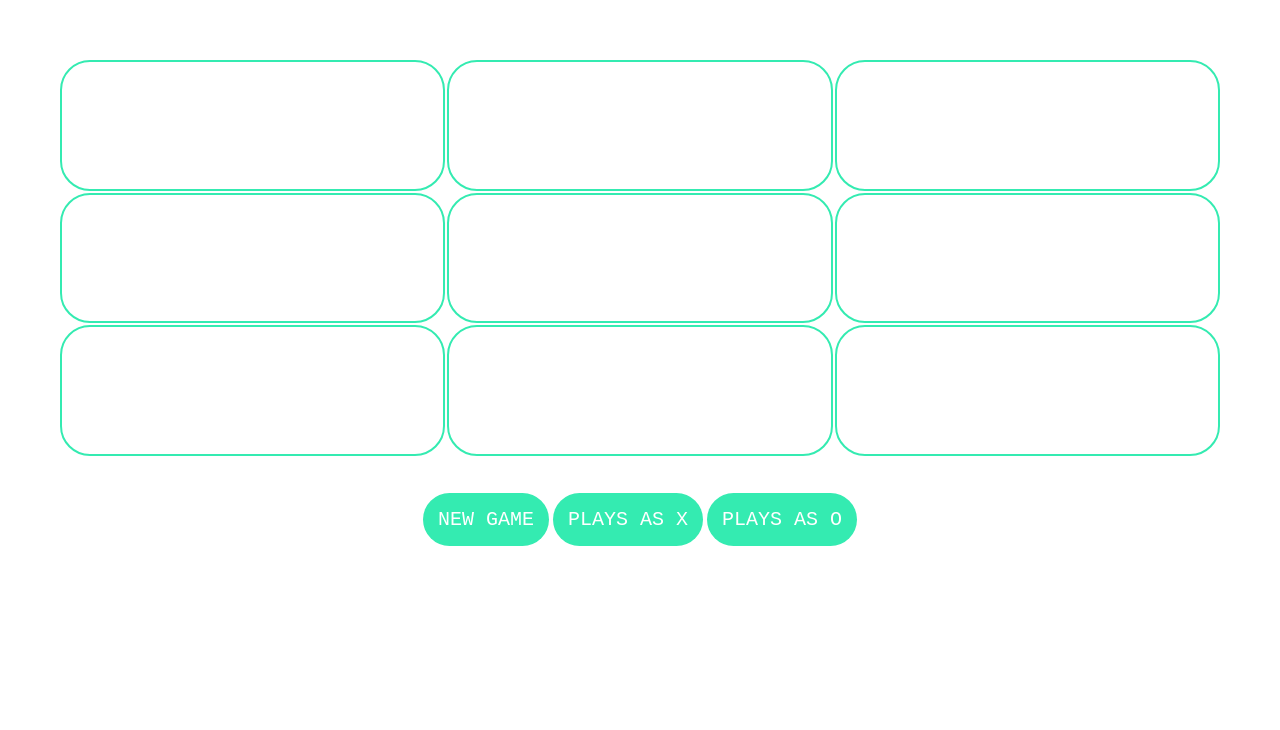
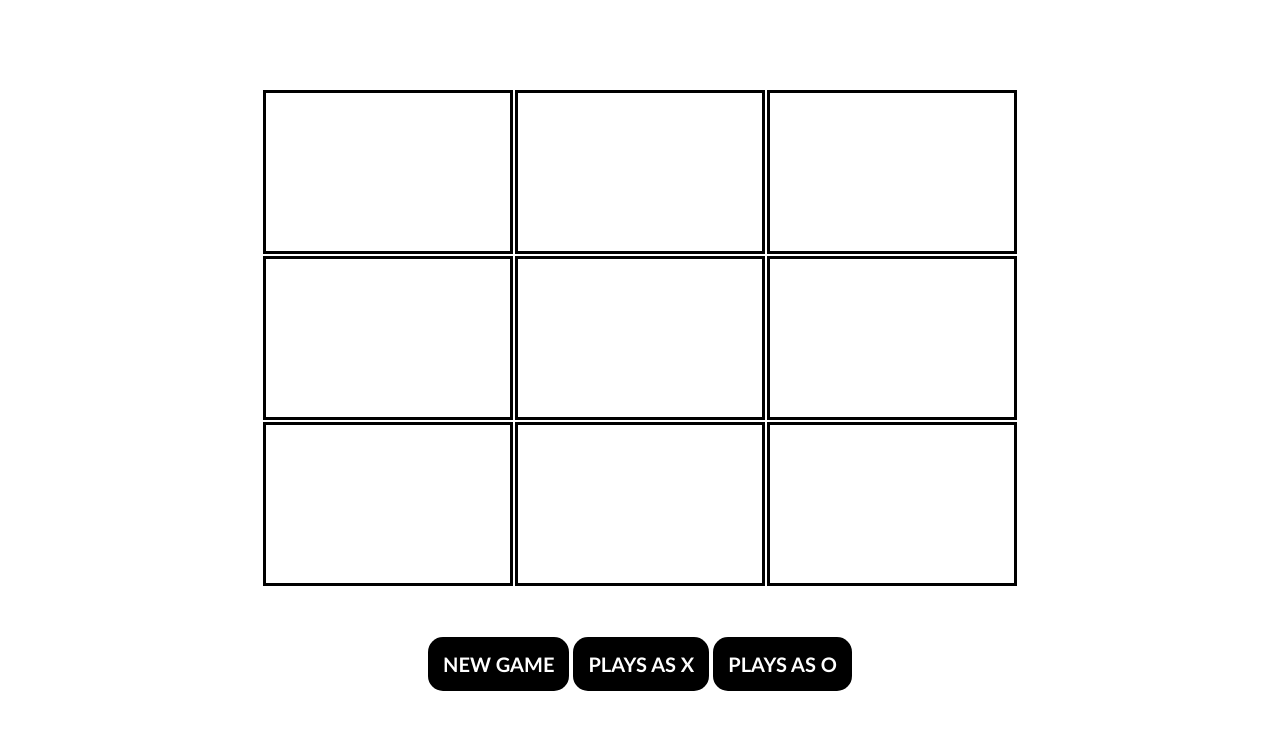
Before and after one commit to dogsteve/PlayWithMe, a plain HTML site: page index.html in a window 1280 px wide. Drawn offline with Linux system fonts and the light colour scheme.

Commit message:
fixed somethings

```diff
--- a/index.js
+++ b/index.js
@@ -71,7 +71,7 @@ function get_score(board) {
     return 0
 }
 
-function minimax(board, depth, isMax, alpha, beta) {
+function minimax(board, isMax, alpha, beta) {
     let score = get_score(board);
     if (score > 0)
         return score;
@@ -85,7 +85,7 @@ function minimax(board, depth, isMax, alpha, beta) {
             for (let j = 0; j < 3; j++) {
                 if (board[i][j] == '_') {
                     board[i][j] = bot;
-                    best = Math.max(best, minimax(board, depth + 1, !isMax, alpha, beta));
+                    best = Math.max(best, minimax(board, !isMax, alpha, beta));
                     alpha = Math.max(alpha, best);
                     board[i][j] = '_';
                     if (alpha >= beta) {
@@ -98,14 +98,11 @@ function minimax(board, depth, isMax, alpha, beta) {
     }
     else {
         let best = 1000;
-
-        // Traverse all cells
         for (let i = 0; i < 3; i++) {
             for (let j = 0; j < 3; j++) {
-
                 if (board[i][j] == '_') {
                     board[i][j] = human;
-                    best = Math.min(best, minimax(board, depth + 1, !isMax, alpha, beta));
+                    best = Math.min(best, minimax(board, !isMax, alpha, beta));
                     beta = Math.min(beta, best);
                     board[i][j] = '_';
                     if (alpha >= beta) {
@@ -117,7 +114,6 @@ function minimax(board, depth, isMax, alpha, beta) {
         return best;
     }
 }
-
 function bot_move(board) {
     let best_score = -9999;
     let position = [-1, -1];
@@ -126,7 +122,7 @@ function bot_move(board) {
         for (var j = 0; j < board[i].length; j++) {
             if (board[i][j] === '_') {
                 board[i][j] = bot;
-                let child_value = minimax(board, 0, false, -9999, 9999);
+                let child_value = minimax(board, false, -9999, 9999);
                 board[i][j] = '_';
                 if (child_value > best_score) {
                     best_score = child_value;
--- a/style.css
+++ b/style.css
@@ -1,25 +1,28 @@
 .cubik {
-    border: 2px solid #34ebb1;
     width: 100px;
     height: 100px;
-    border-radius: 30px;
+    border: 3px solid black;
 }
 .board {
-    padding: 50px;
+    margin-top: 7%;
+    padding-left: 20%;
+    padding-right: 20%;
     table-layout: fixed;
     width: 100%;
     height: 500px;
 }
 .footer {
+    margin-top: 5%;
     text-align: center;
 }
 .button {
-    background-color: #34ebb1;
+    background-color: black;
     color: #fff;
     padding: 15px;
     width: 60px;
     height: 60px;
-    border-radius: 30px;
-    font-family: 'Courier New', Courier, monospace;
+    border-radius: 15px;
+    font-family: 'Trebuchet MS', 'Lucida Sans Unicode', 'Lucida Grande', 'Lucida Sans', Arial, sans-serif;
     font-size: 20px;
+    font-weight: bold;
 }
```
